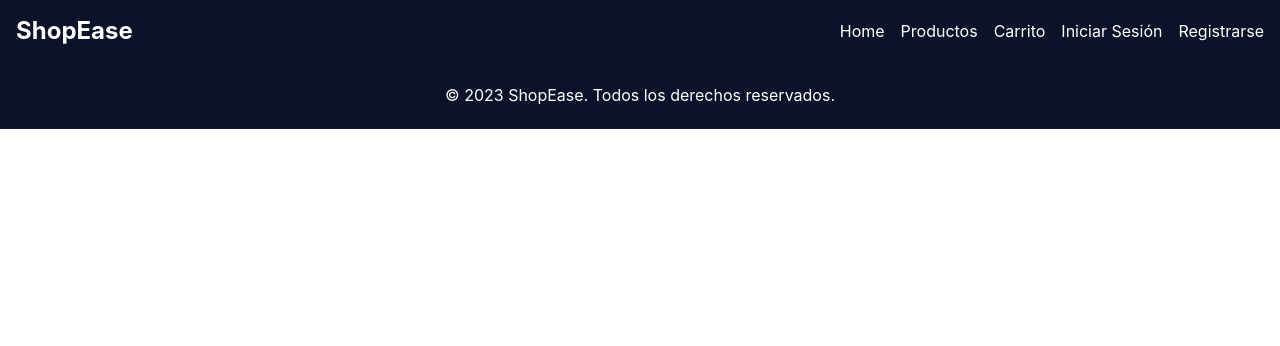
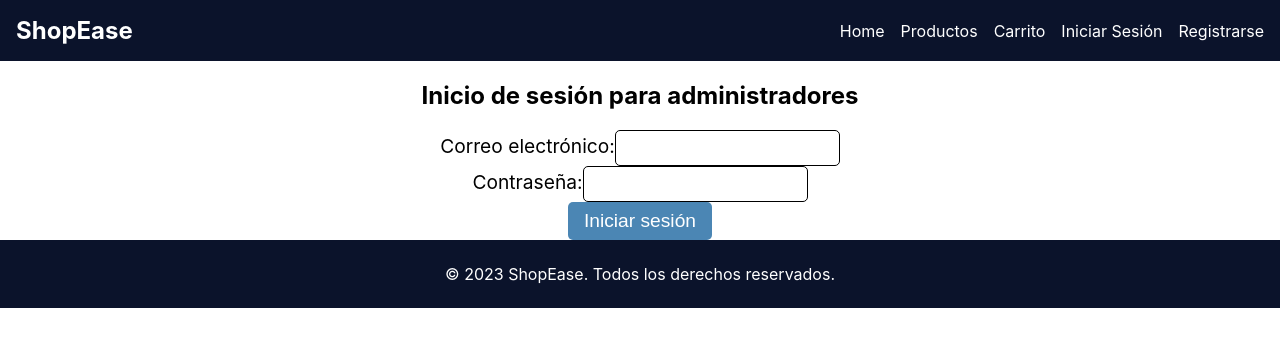
Before and after one commit to Yeyz75/ShopEase, a React (Create React App) app: page /LoginAdmin in a window 1280 px wide. Shown: the top 346 px of the page. Built offline with nearby package versions, Linux system fonts and the light colour scheme; no server answers.

Commit message:
Se agregó Firebase al proyecto

```diff
--- a/package.json
+++ b/package.json
@@ -7,6 +7,7 @@
     "@testing-library/react": "^13.4.0",
     "@testing-library/user-event": "^13.5.0",
     "dotenv": "^16.0.3",
+    "firebase": "^9.19.1",
     "react": "^18.2.0",
     "react-dom": "^18.2.0",
     "react-router-dom": "^6.9.0",
--- a/src/App.js
+++ b/src/App.js
@@ -7,6 +7,7 @@ import Products from './pages/Products/products';
 import Login from './components/Login/index';
 import Register from './components/Register/index';
 import CarCheckout from './pages/CarCheckout/CarCheckout';
+import LoginAdmin from './pages/LoginAdmin/LoginAdmin';
 
 function App() {
   return (
@@ -20,6 +21,7 @@ function App() {
           <Route path="/carcheckout" element={<CarCheckout />} />
           <Route path="/login" element={<Login />} />
           <Route path="/register" element={<Register />} />
+          <Route path="/LoginAdmin" element={<LoginAdmin />} />
         </Routes>
         <Footer />
       </Router>
--- /dev/null
+++ b/src/pages/LoginAdmin/LoginAdmin.jsx
@@ -0,0 +1,61 @@
+import { useState } from "react";
+import { signInWithEmailAndPassword } from "firebase/auth";
+import { auth } from "../../services/firebase";
+
+function LoginAdmin() {
+  const [email, setEmail] = useState("");
+  const [password, setPassword] = useState("");
+  const [error, setError] = useState(null);
+
+  const handleEmailChange = (event) => {
+    setEmail(event.target.value);
+  };
+
+  const handlePasswordChange = (event) => {
+    setPassword(event.target.value);
+  };
+
+  const handleFormSubmit = async (event) => {
+    event.preventDefault();
+    try {
+      await signInWithEmailAndPassword(auth, email, password);
+      // Aquí redireccionas al usuario a la sección de administradores
+    } catch (error) {
+      setError(error.message);
+    }
+  };
+
+  return (
+    <div>
+      <h2>Inicio de sesión para administradores</h2>
+      <form onSubmit={handleFormSubmit}>
+        <div>
+          <label htmlFor="email">Correo electrónico:</label>
+          <input
+            type="email"
+            id="email"
+            name="email"
+            value={email}
+            onChange={handleEmailChange}
+            required
+          />
+        </div>
+        <div>
+          <label htmlFor="password">Contraseña:</label>
+          <input
+            type="password"
+            id="password"
+            name="password"
+            value={password}
+            onChange={handlePasswordChange}
+            required
+          />
+        </div>
+        {error && <div>{error}</div>}
+        <button type="submit">Iniciar sesión</button>
+      </form>
+    </div>
+  );
+}
+
+export default LoginAdmin;
--- /dev/null
+++ b/src/services/firebase.js
@@ -0,0 +1,19 @@
+import { initializeApp } from "firebase/app";
+import { getFirestore } from "firebase/firestore";
+import { getAuth } from "firebase/auth";
+
+const firebaseConfig = {
+    apiKey: process.env.REACT_APP_FIREBASE_API_KEY,
+    authDomain: process.env.REACT_APP_FIREBASE_AUTH_DOMAIN,
+    projectId: process.env.REACT_APP_FIREBASE_PROJECT_ID,
+    storageBucket: process.env.REACT_APP_FIREBASE_STORAGE_BUCKET,
+    messagingSenderId: process.env.REACT_APP_FIREBASE_MESSAGING_SENDER_ID,
+    appId: process.env.REACT_APP_FIREBASE_APP_ID,
+};
+
+const app = initializeApp(firebaseConfig);
+
+const db = getFirestore(app);
+const auth = getAuth(app);
+
+export { db, auth };
```
Also changed, not shown: src/pages/LoginAdmin/LoginAdmin.css (added), 1 other file (tests, documents, lock files or other folders).
